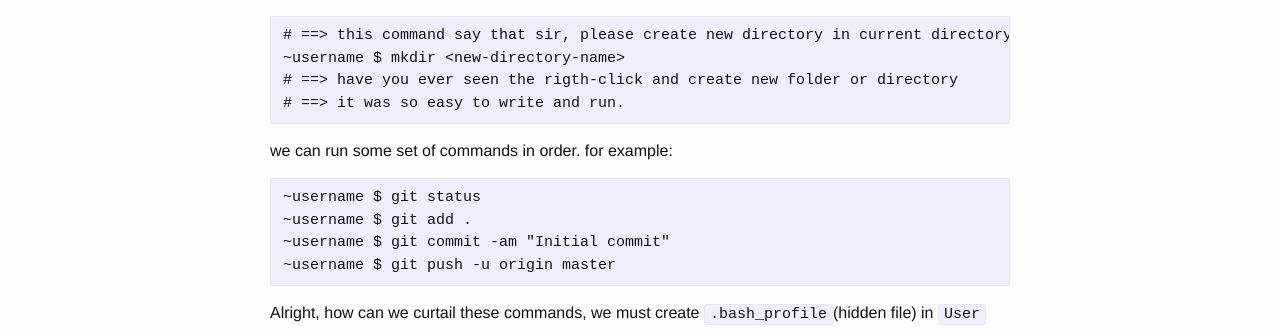
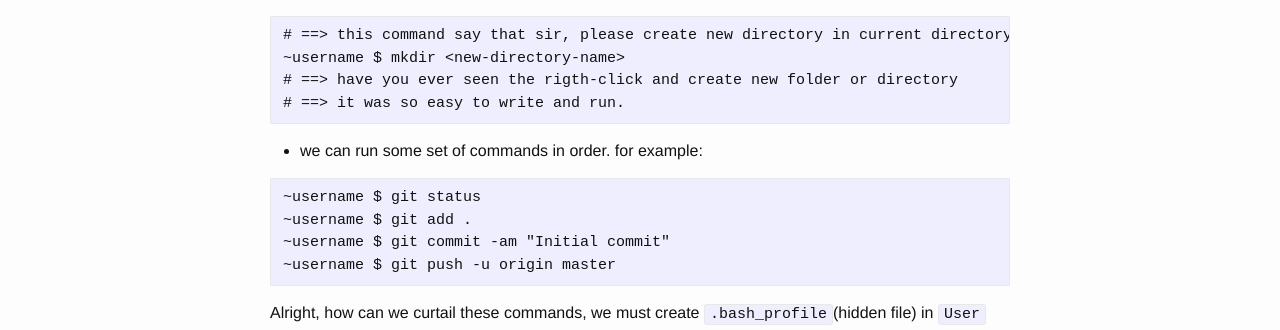
Before and after one commit to semihokanpehlivan/semihokanpehlivan.github.io, a Jekyll site: the page built from _posts/2016-1-16-How to use the alias in command-lines.md, in a window 1280 px wide. Shown: the part 751-1081 px from the top of the page. Built offline with Jekyll 4.4.1, drawn with Linux system fonts in a browser that asks for light colours.

Commit message:
fixed the form of article

```diff
--- a/_posts/2016-1-16-How to use the alias in command-lines.md
+++ b/_posts/2016-1-16-How to use the alias in command-lines.md
@@ -20,7 +20,7 @@ we use the terminal to run that devilish programs by using some command like as
 # ==> it was so easy to write and run.
 ~~~~~
 
-we can run some set of commands in order. for example:
+-	we can run some set of commands in order. for example:
 
 ~~~~~
 ~username $ git status
```
Also changed, not shown: 2 other files.
